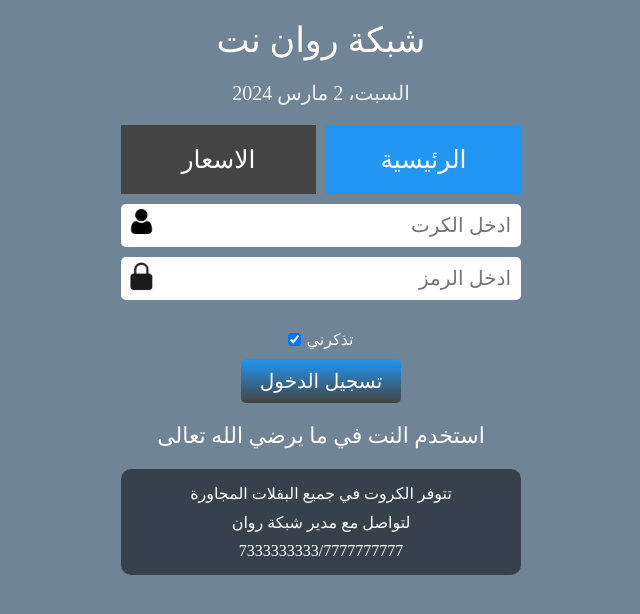
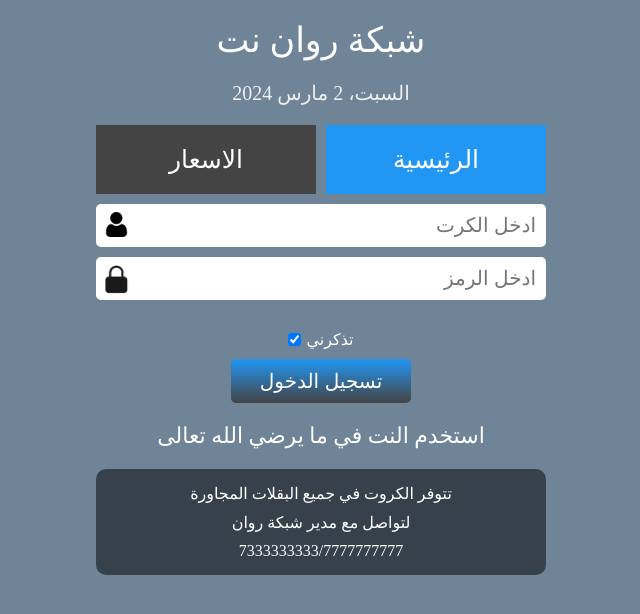
Before and after one commit to Frtook/mikrotik-template, a plain HTML site: page index.html in a window 1280 px wide. Shown: the whole page, without its empty margins (319-959 px from the left). Drawn offline with Linux system fonts and the light colour scheme; no server answers.

Commit message:
fixed style

```diff
--- a/css/main.css
+++ b/css/main.css
@@ -4,7 +4,6 @@
   box-sizing: border-box;
 }
 main {
-  width: 100%;
   margin: auto;
 }
 input:focus {
@@ -28,7 +27,7 @@ nav {
 }
 .page {
   display: flex;
-  width: 80%;
+  width: 90%;
   margin: 10px auto;
   justify-content: space-between;
   gap: 10px;
@@ -48,7 +47,7 @@ nav {
 form {
   display: flex;
   flex-direction: column;
-  width: 80%;
+  width: 90%;
   margin: auto;
   gap: 10px;
 }
@@ -58,7 +57,7 @@ form div {
 form div img {
   width: 25px;
   position: absolute;
-  top: 5px;
+  top: 8px;
   left: 8px;
 }
 form div > input {
@@ -109,7 +108,7 @@ form div > input {
   color: black;
   border: none;
   border-radius: 10px;
-  width: 80%;
+  width: 90%;
   margin: 0 auto 20px;
   text-align: center;
 }
@@ -135,7 +134,7 @@ form div > input {
 .footer {
   background-color: rgba(0, 0, 0, 0.5);
   padding: 15px;
-  width: 80%;
+  width: 90%;
   margin: auto;
   border-radius: 10px;
   display: flex;
@@ -150,7 +149,7 @@ form div > input {
   --main-color-200: #2196f3;
 }
 
-@media (min-width: 700px) {
+@media (min-width: 500px) {
   main {
     width: 500px;
   }
```
